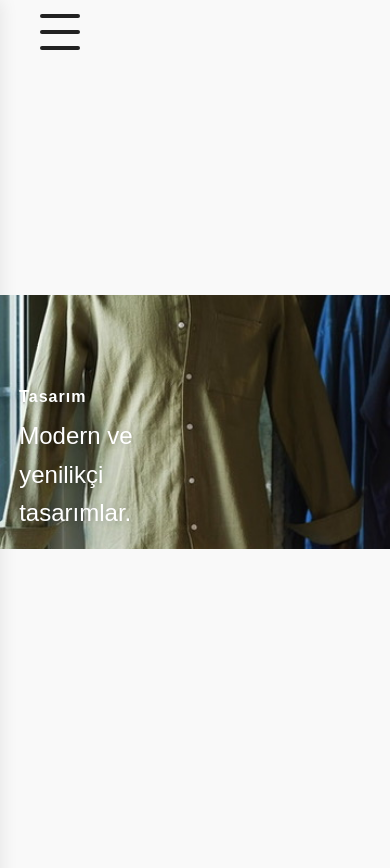
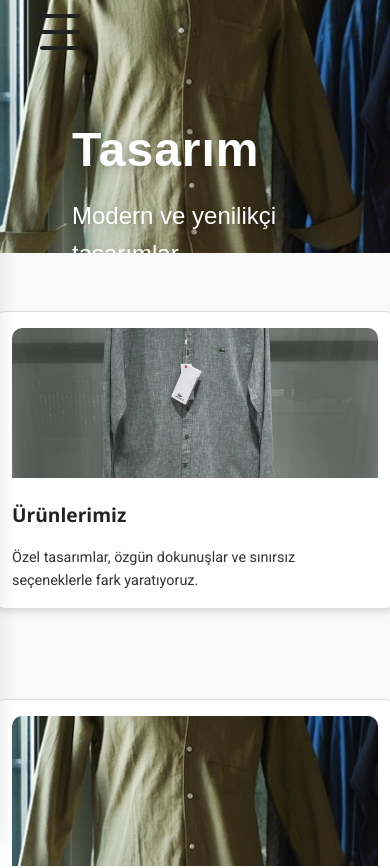
Before and after one commit to MertBlk/ruvidoTekstil, a React (Vite) app: page / in a window 390 px wide. Shown: the top 868 px of the page. Built offline with nearby package versions, Linux system fonts and the light colour scheme; the HTML template or start-up script is replaced by a standard one.

Commit message:
responsive tasarım iyileştirmesi 1

```diff
--- a/src/Home.css
+++ b/src/Home.css
@@ -1,6 +1,7 @@
 .home-hero-section {
   position: relative;
-  width: 100%; /* 100vw yerine 100% yapıldı */
+  width: 100vw; /* 100% yerine 100vw yapıldı */
+  margin-left: calc(-50vw + 50%); /* Tam genişlikte olması için */
   min-height: 100vh;
   height: 100vh;
   overflow: hidden;
@@ -73,6 +74,13 @@
 
 
 @media (max-width: 768px) {
+    .home-hero-section {
+        width: 100vw;
+        margin-left: calc(-50vw + 50%);
+        min-height: 50vh;
+        height: 50vh;
+    }
+
     .products-grid {
         margin-top: 3rem;
     }
@@ -91,6 +99,13 @@
 
 }
 @media (max-width: 600px) {
+  .home-hero-section {
+    width: 100vw;
+    margin-left: calc(-50vw + 50%);
+    min-height: 30vh;
+    height: 30vh;
+  }
+
   .neden-biz-section {
     padding: 1.2rem 0.7rem;
   }
--- a/src/Slider.css
+++ b/src/Slider.css
@@ -85,57 +85,20 @@
 
 @media (max-width: 900px) {
   .slider {
-    width: 100vw;
-    min-width: 100vw;
-    margin: 0;
-    margin-left: calc(-50vw + 50%); /* Sayfa boyutundan bağımsız olarak tam ekran yap */
-    box-sizing: border-box;
-    height: 50vh;
-    min-height: 200px;
-    position: relative;
-    left: 0;
+    height: 70vh; /* Mobil cihazlar için yüksekliği artırdık */
+    min-height: 300px;
   }
   .slide {
-    width: 100vw;
-    height: 50vh;
-  }
-  .slide-content {
-    padding: 1rem 1.2rem;
-    margin: 1rem;
-    max-width: 250px;
-  }
-  .slide-content h2 {
-    font-size: 1.2rem;
+    height: 70vh;
   }
 }
 
 @media (max-width: 600px) {
   .slider {
-    width: 100vw;
-    min-width: 100vw;
-    position: relative;
-    margin: 0;
-    margin-left: calc(-50vw + 50%); /* Sayfa boyutundan bağımsız olarak tam ekran yap */
-    left: 0;
-    box-sizing: border-box;
-    height: 30vh;
-    min-height: 120px;
+    height: 50vh; /* Daha küçük ekranlar için yüksekliği artırdık */
+    min-height: 200px;
   }
   .slide {
-    width: 100vw;
-    height: 30vh;
-  }
-  .slide-content {
-    padding: 0.5rem 0.7rem;
-    margin: 0.5rem;
-    max-width: 150px;
-  }
-  .slide-content h2 {
-    font-size: 1rem;
-  }
-  .slider-arrow {
-    width: 1.8rem;
-    height: 1.8rem;
-    font-size: 1rem;
+    height: 50vh;
   }
 }
--- a/src/index.css
+++ b/src/index.css
@@ -11,9 +11,18 @@
 }
 
 /* Temel stiller */
+* {
+    box-sizing: border-box;
+    margin: 0;
+    padding: 0;
+}
+img {
+    max-width: 100%;
+    height: auto;
+}
 html, body {
     height: 100%;
-    margin: 0;
+    height: 100%;
     font-family: 'Roboto', 'Open Sans', Arial, sans-serif;
     line-height: 1.6;
     background-color: var(--background-light); /* Değişken kullanıldı */
```
